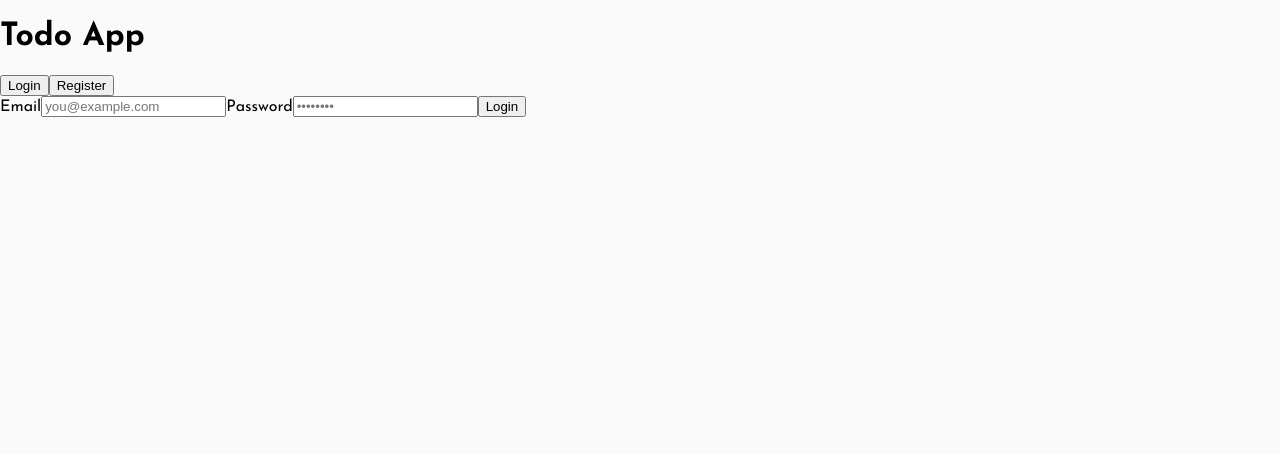
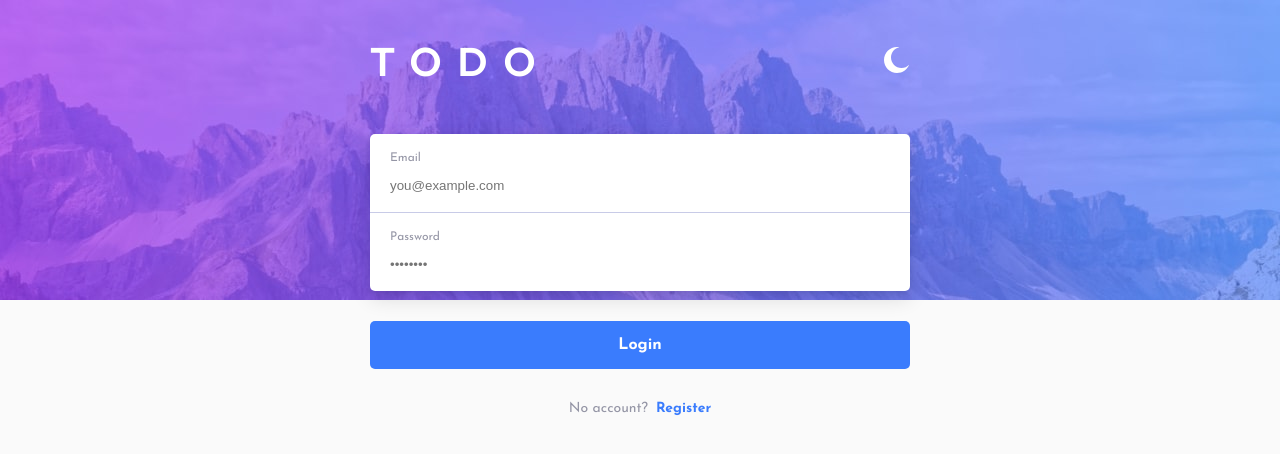
Before and after one commit to Sheldon715/Todo-app, a React (Vite) app in the folder client/: page / in a window 1280 px wide. Shown: the top 454 px of the page. Built offline with nearby package versions, Linux system fonts and the light colour scheme.

Commit message:
feat: align auth UI with todo header and card layout

```diff
--- a/client/src/App.jsx
+++ b/client/src/App.jsx
@@ -26,6 +26,7 @@ function App() {
   );
   const [user, setUser] = useState(null);
   const isAuthenticated = Boolean(token);
+  const [apiError, setApiError] = useState("");
 
   // ====================== Auth Handlers ======================
   function handleAuthSuccess(authResult) {
@@ -40,17 +41,32 @@ function App() {
     setUser(nextUser);
   }
 
+  function handleLogout() {
+    localStorage.removeItem("todo-app-token");
+    setToken("");
+    setUser(null);
+    setTodos([]);
+    setLoading(false);
+  }
+
   // ====================== Load Todos ======================
   async function loadTodos() {
     if (!isAuthenticated) return;
 
     setLoading(true);
+    setApiError("");
 
     try {
       const data = await fetchTodosApi();
       setTodos(data);
     } catch (error) {
       console.error("Error fetching todos:", error);
+
+      if (error.status === 401) {
+        handleLogout();
+      } else {
+        setApiError(error.message || "Failed to load todos.");
+      }
     } finally {
       setLoading(false);
     }
@@ -180,13 +196,32 @@ function App() {
 
   // ====================== Render ======================
   return !isAuthenticated ? (
-    <AuthPage onAuthSuccess={handleAuthSuccess} />
+    <div className={`app ${theme}`}>
+      <HeaderBackground theme={theme} />
+
+      <div className="todo-list">
+        <TodoHeader
+          theme={theme}
+          onToggleTheme={toggleTheme}
+          showInput={false}
+        />
+
+        <AuthPage onAuthSuccess={handleAuthSuccess} />
+      </div>
+    </div>
   ) : (
     <div className={`app ${theme}`}>
       <HeaderBackground theme={theme} />
 
       <div className="todo-list">
-        <TodoHeader onAdd={addTodo} theme={theme} onToggleTheme={toggleTheme} />
+        <TodoHeader
+          onAdd={addTodo}
+          theme={theme}
+          onToggleTheme={toggleTheme}
+          onLogout={handleLogout}
+
+        />
+        {apiError ? <div className="api-error">{apiError}</div> : null}
         <div className="list-item">
           {loading ? (
             <div className="todo-card loading-card">Loading todos...</div>
@@ -196,6 +231,7 @@ function App() {
               onToggle={toggleTodo}
               onReorder={handleReorder}
               onDelete={handleDelete}
+              showInput={false}
             />
           )}
           <TodoFooter
--- a/client/src/api/todo.js
+++ b/client/src/api/todo.js
@@ -1,14 +1,29 @@
 // ====================== API Base ======================
 const API_BASE_URL = "http://localhost:4000/api";
 
+// ====================== Auth Helpers ======================
+function getAuthHeaders() {
+  const token = localStorage.getItem("todo-app-token");
+  if (!token) return {};
+
+  return { Authorization: `Bearer ${token}` };
+}
+
 // ====================== Fetch All Todos ======================
 export async function fetchTodosApi() {
-  const res = await fetch(`${API_BASE_URL}/todos`);
+  const res = await fetch(`${API_BASE_URL}/todos`, {
+    headers: {
+      ...getAuthHeaders(),
+    },
+  });
 
   if (!res.ok) {
     const message = `Failed to fetch todos: ${res.status}`;
     console.error(message);
-    throw new Error(message);
+
+    const error = new Error(message);
+    error.status = res.status;
+    throw error;
   }
 
   const data = await res.json();
@@ -24,7 +39,7 @@ export async function createTodoApi(text) {
 
   const res = await fetch(`${API_BASE_URL}/todos`, {
     method: "POST",
-    headers: { "Content-Type": "application/json" },
+    headers: { "Content-Type": "application/json", ...getAuthHeaders() },
     body: JSON.stringify({ text: trimmed }),
   });
 
@@ -42,7 +57,7 @@ export async function createTodoApi(text) {
 export async function updateTodoApi(id, partial) {
   const res = await fetch(`${API_BASE_URL}/todos/${id}`, {
     method: "PATCH",
-    headers: { "Content-Type": "application/json" },
+    headers: { "Content-Type": "application/json", ...getAuthHeaders() },
     body: JSON.stringify(partial),
   });
 
@@ -60,6 +75,7 @@ export async function updateTodoApi(id, partial) {
 export async function deleteTodoApi(id) {
   const res = await fetch(`${API_BASE_URL}/todos/${id}`, {
     method: "DELETE",
+    headers: { ...getAuthHeaders() },
   });
 
   if (!res.ok) {
@@ -75,6 +91,7 @@ export async function deleteTodoApi(id) {
 export async function clearCompletedApi() {
   const res = await fetch(`${API_BASE_URL}/todos`, {
     method: "DELETE",
+    headers: { ...getAuthHeaders() },
   });
 
   if (!res.ok) {
@@ -91,7 +108,7 @@ export async function clearCompletedApi() {
 export async function reorderTodosApi(orderIds) {
   const res = await fetch(`${API_BASE_URL}/todos/reorder`, {
     method: "PUT",
-    headers: { "content-type": "application/json" },
+    headers: { "content-type": "application/json", ...getAuthHeaders() },
     body: JSON.stringify({ orderIds }),
   });
 
--- a/client/src/components/AuthPage.jsx
+++ b/client/src/components/AuthPage.jsx
@@ -6,12 +6,14 @@ function AuthPage({ onAuthSuccess }) {
   const [email, setEmail] = useState("");
   const [password, setPassword] = useState("");
   const [submitting, setSubmitting] = useState(false);
+  const [errorMessage, setErrorMessage] = useState("");
 
   function handleSwitchMode(nextMode) {
     if (nextMode === mode) return;
 
     setMode(nextMode);
     setPassword("");
+    setErrorMessage("");
   }
 
   async function handleSubmit(event) {
@@ -21,10 +23,11 @@ function AuthPage({ onAuthSuccess }) {
     const trimmedPassword = password.trim();
 
     if (!trimmedEmail || !trimmedPassword) {
-      alert("Please enter both email and password.");
+      setErrorMessage("Please enter both email and password.");
       return;
     }
 
+    setErrorMessage("");
     setSubmitting(true);
 
     try {
@@ -41,17 +44,16 @@ function AuthPage({ onAuthSuccess }) {
 
         console.log("[Auth success]", result);
 
-        if(typeof onAuthSuccess === "function") {
+        if (typeof onAuthSuccess === "function") {
           onAuthSuccess(result);
         }
-        alert(mode === "login" ? "Login sucessful!" : "Register sucessful!");
       } else {
         console.error("Auth success response missing token:", result);
         alert("Unexpected response from server.");
       }
     } catch (error) {
       console.error("Auth error:", error);
-      alert(error.message || "Authentication failed.");
+      setErrorMessage(error.message || "Authentication failed.");
     } finally {
       setSubmitting(false);
     }
@@ -60,27 +62,13 @@ function AuthPage({ onAuthSuccess }) {
   return (
     <div className="auth-page">
       <div className="auth-card">
-        <h1 className="auth-title">Todo App</h1>
-
-        <div className="auth-tabs">
-          <button
-            type="button"
-            className="auth-tab"
-            onClick={() => handleSwitchMode("login")}
-          >
-            Login
-          </button>
-          <button
-            type="button"
-            className="auth-tab"
-            onClick={() => handleSwitchMode("register")}
-          >
-            Register
-          </button>
-        </div>
-
         <form className="auth-form" onSubmit={handleSubmit}>
-          <label className="label">
+          {errorMessage ? (
+            <div className="auth-error">{errorMessage}</div>
+          ) : null}
+          <div className="auth-input-card">
+            <div className="auth-row">
+              <label className="auth-label">
                 <span>Email</span>
                 <input
                   type="email"
@@ -90,7 +78,9 @@ function AuthPage({ onAuthSuccess }) {
                   placeholder="you@example.com"
                 />
               </label>
+            </div>
 
+            <div className="auth-row">
               <label className="auth-label">
                 <span>Password</span>
                 <input
@@ -101,6 +91,8 @@ function AuthPage({ onAuthSuccess }) {
                   placeholder="••••••••"
                 />
               </label>
+            </div>
+          </div>
 
           <button type="submit" className="auth-submit" disabled={submitting}>
             {submitting
@@ -111,6 +103,22 @@ function AuthPage({ onAuthSuccess }) {
               ? "Login"
               : "Register"}
           </button>
+
+          <div className="auth-switch">
+            <span className="auth-switch-text">
+              {mode === "login" ? "No account?" : "Already have an account?"}
+            </span>
+
+            <button
+              type="button"
+              className="auth-switch-link"
+              onClick={() =>
+                handleSwitchMode(mode === "login" ? "register" : "login")
+              }
+            >
+              {mode === "login" ? "Register" : "Login"}
+            </button>
+          </div>
         </form>
       </div>
     </div>
--- a/client/src/components/TodoHeader.jsx
+++ b/client/src/components/TodoHeader.jsx
@@ -3,7 +3,13 @@ import PropTypes from "prop-types";
 import iconSun from "../assets/images/icon-sun.svg";
 import iconMoon from "../assets/images/icon-moon.svg";
 
-function TodoHeader({ onAdd, theme, onToggleTheme }) {
+function TodoHeader({
+  onAdd,
+  theme,
+  onToggleTheme,
+  onLogout,
+  showInput = true,
+}) {
   const [inputValue, setInputValue] = useState("");
 
   function handleChange(event) {
@@ -14,7 +20,9 @@ function TodoHeader({ onAdd, theme, onToggleTheme }) {
   function handleSubmit(event) {
     event.preventDefault();
     if (inputValue) {
+      if (typeof onAdd === "function") {
         onAdd(inputValue);
+      }
       setInputValue("");
     }
   }
@@ -32,7 +40,13 @@ function TodoHeader({ onAdd, theme, onToggleTheme }) {
             }
           />
         </button>
+        {typeof onLogout === "function" ? (
+          <button type="button" className="logout-btn" onClick={onLogout}>
+            Logout
+          </button>
+        ) : null}
       </div>
+      {showInput ? (
         <div className="search-bar">
           <form onSubmit={handleSubmit}>
             <input
@@ -44,13 +58,16 @@ function TodoHeader({ onAdd, theme, onToggleTheme }) {
             />
           </form>
         </div>
+      ) : null}
     </>
   );
 }
 TodoHeader.propTypes = {
-  onAdd: PropTypes.func.isRequired,
+  onAdd: PropTypes.func,
   theme: PropTypes.string.isRequired,
   onToggleTheme: PropTypes.func.isRequired,
+  onLogout: PropTypes.func,
+  showInput: PropTypes.bool,
 };
 
 export default TodoHeader;
--- a/client/src/index.css
+++ b/client/src/index.css
@@ -412,6 +412,156 @@ li:hover .delete-btn {
   border-color: #393a4c;
 }
 
+.logout-btn {
+  background: transparent;
+  border: none;
+  cursor: pointer;
+  font: inherit;
+  opacity: 0.7;
+}
+
+.logout-btn:hover {
+  opacity: 1;
+}
+
+.api-error {
+  margin: 12px 0;
+  padding: 10px 12px;
+  border-radius: 6px;
+  font-size: 14px;
+  line-height: 1.3;
+  background: rgba(255, 0, 0, 0.08);
+}
+
+.auth-card {
+  background: transparent;
+  box-shadow: none;
+  padding: 0;
+  width: 100%;
+}
+
+.app.dark .auth-card {
+  background: transparent;
+  box-shadow: none;
+  padding: 0;
+  width: 100%;
+}
+
+
+.auth-form {
+  display: flex;
+  flex-direction: column;
+  gap: 14px;
+}
+
+.auth-label span {
+  display: block;
+  font-size: 12px;
+  color: #9495a5;
+  margin-bottom: 6px;
+  user-select: none;
+}
+
+.auth-input {
+  width: 100%;
+  border: none;
+  outline: none;
+  background: transparent;
+  padding: 0;
+  margin-top: 8px;
+  height: auto;
+  border-radius: 0;
+  color: #393a4b;
+}
+
+.app.dark .auth-input {
+  color: #e3e4f1;
+}
+
+.auth-submit {
+  height: 48px;
+  border-radius: 5px;
+  border: none;
+  cursor: pointer;
+  font: inherit;
+  font-weight: 700;
+  background: #3a7cfd;
+  color: white;
+  transition: opacity 0.2s ease, transform 0.1s ease;
+}
+
+.auth-submit:disabled {
+  opacity: 0.6;
+  cursor: not-allowed;
+}
+
+.auth-submit:active {
+  transform: scale(0.99);
+}
+
+.auth-error {
+  margin: 12px 0;
+  padding: 10px 12px;
+  border-radius: 6px;
+  font-size: 14px;
+  line-height: 1.3;
+  background: rgba(255, 0, 0, 0.08);
+  color: #494c6b;
+}
+
+.app.dark .auth-error {
+  color: #e3e4f1;
+}
+
+.auth-input-card {
+  background-color: white;
+  border-radius: 5px;
+  box-shadow: 0 2px 6px rgba(0, 0, 0, 0.06), 0 8px 20px rgba(0, 0, 0, 0.12);
+  overflow: hidden;
+  margin-bottom: 16px;
+}
+
+.app.dark .auth-input-card {
+  background-color: #25273d;
+  box-shadow: 0 24px 48px rgba(0, 0, 0, 0.45), 0 0 1px rgba(0, 0, 0, 0.7);
+}
+
+.auth-row {
+  padding: 18px 20px;
+  border-bottom: 1px solid rgb(200, 203, 231);
+}
+
+.app.dark .auth-row {
+  border-bottom: 1px solid #393a4b;
+}
+
+.auth-row:last-child {
+  border-bottom: none;
+}
+
+.auth-switch {
+  margin-top: 18px;
+  display: flex;
+  justify-content: center;
+  gap: 8px;
+  font-size: 14px;
+  color: #9495a5;
+}
+
+.auth-switch-link {
+  background: none;
+  border: none;
+  padding: 0;
+  cursor: pointer;
+  font: inherit;
+  font-weight: 700;
+  color: #3a7cfd;
+}
+
+.auth-switch-link:hover {
+  text-decoration: underline;
+}
+
 @media (max-width: 1024px) {
   .todo-list {
     padding-top: 40px;
```
Lines whose indentation alone changed are shown as unchanged.
